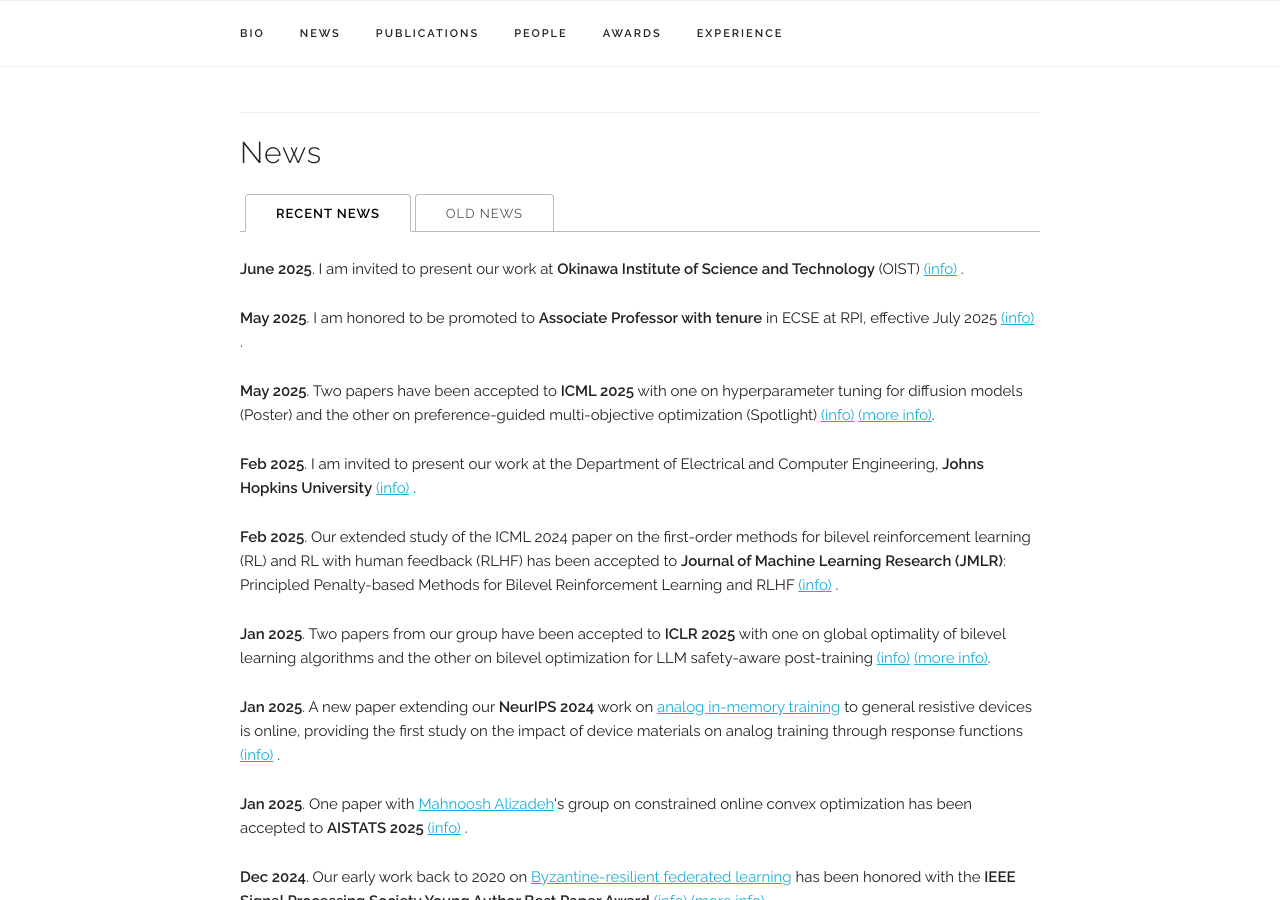
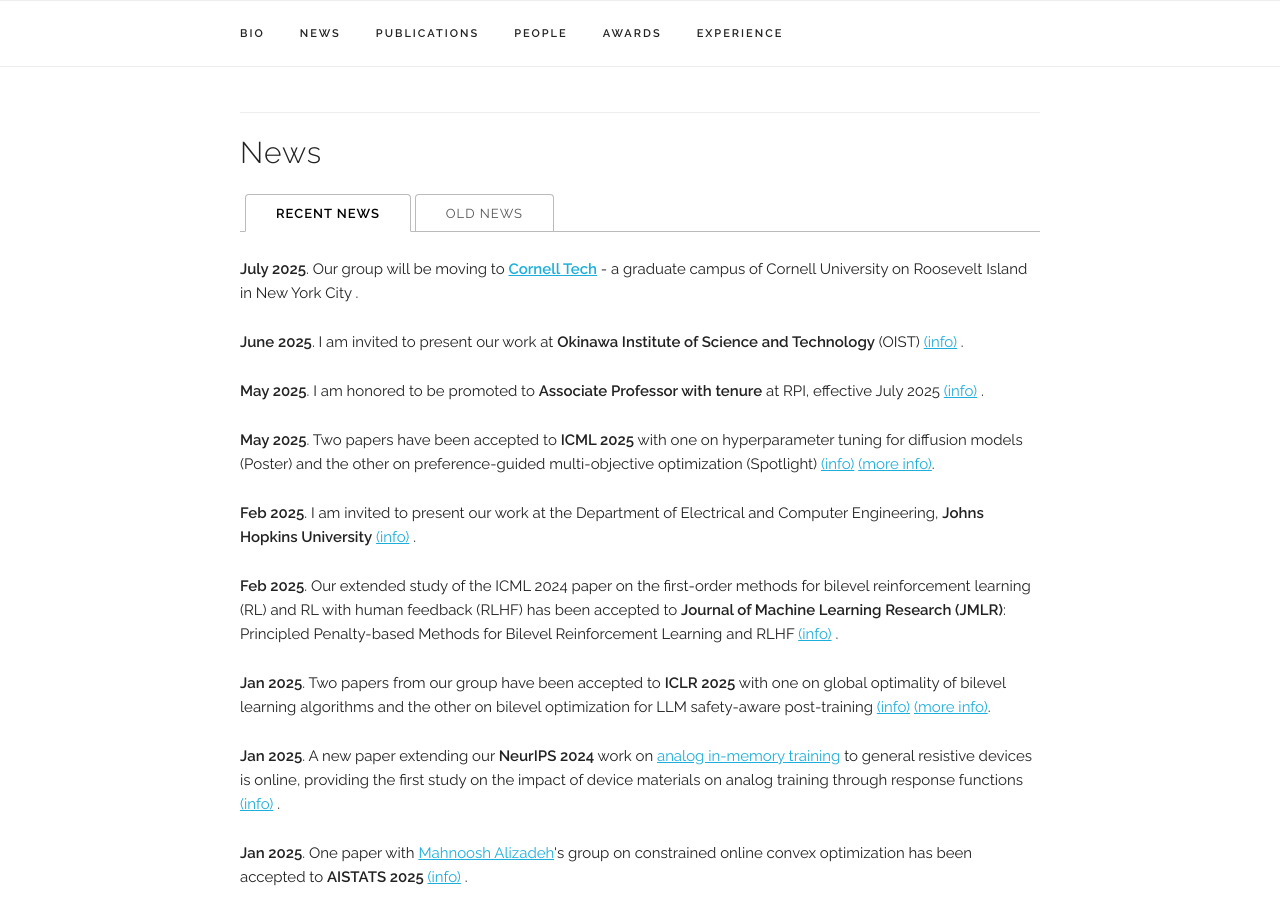
Before and after one commit to chentianyi19/chentianyi19.github.io, a Jekyll site: the page built from index.html, in a window 1280 px wide and 900 px high, scrolled down 1166 px. Built offline with Jekyll 4.4.1, drawn with Linux system fonts in a browser that asks for light colours; some web fonts are replaced; comment, search, counter and statistics services are not loaded.

Commit message:
Update news.yaml

```diff
--- a/_data/news.yaml
+++ b/_data/news.yaml
@@ -1,10 +1,14 @@
 news_items:
+  - item: "Our group will be moving to <a href='https://tech.cornell.edu/'target='_blank'><b>Cornell Tech</b></a> - a graduate campus of Cornell University on Roosevelt Island in New York City"
+    date: "July 2025"
+    selected: y
+
   - item: "I am invited to present our work at <b>Okinawa Institute of Science and Technology</b> (OIST)"
     link: "https://www.oist.jp/"
     date: "June 2025"
     selected: y
 
-  - item: "I am honored to be promoted to <b>Associate Professor with tenure</b> in ECSE at RPI, effective July 2025"
+  - item: "I am honored to be promoted to <b>Associate Professor with tenure</b> at RPI, effective July 2025"
     link: "https://ecse.rpi.edu/news/ecse-faculty-meng-wang-and-tianyi-chen-promoted"
     date: "May 2025"
     selected: y
```
